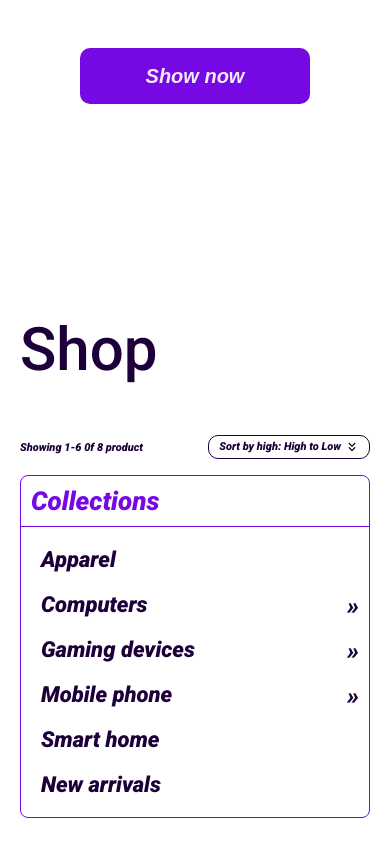
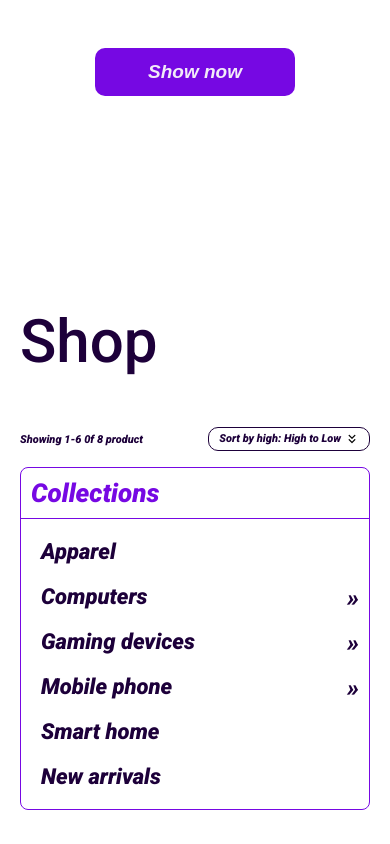
Before and after one commit to Josh17Github/TestPage2, a website: page index.html in a window 390 px wide. Shown: the part 880-1724 px from the top of the page. Drawn offline with nearby package versions, Linux system fonts and the light colour scheme.

Commit message:
Add files via upload

```diff
--- a/media.css
+++ b/media.css
@@ -110,9 +110,9 @@
     justify-content: center;
   }
   .intro-text .btn-shopnow button {
-    width: 230px;
-    height: 56px;
-    font-size: 20px;
+    width: 250px;
+    height: 60px;
+    font-size: 26px;
   }
    .image-carousel {
     width: 80%;
@@ -184,6 +184,11 @@
     display: flex;
     justify-content: center;
   }
+  .intro-text .btn-shopnow button {
+    width: 200px;
+    height: 48px;
+    font-size: 19px;
+  }
    .image-carousel {
     width: 100%;
     display: flex;
```
